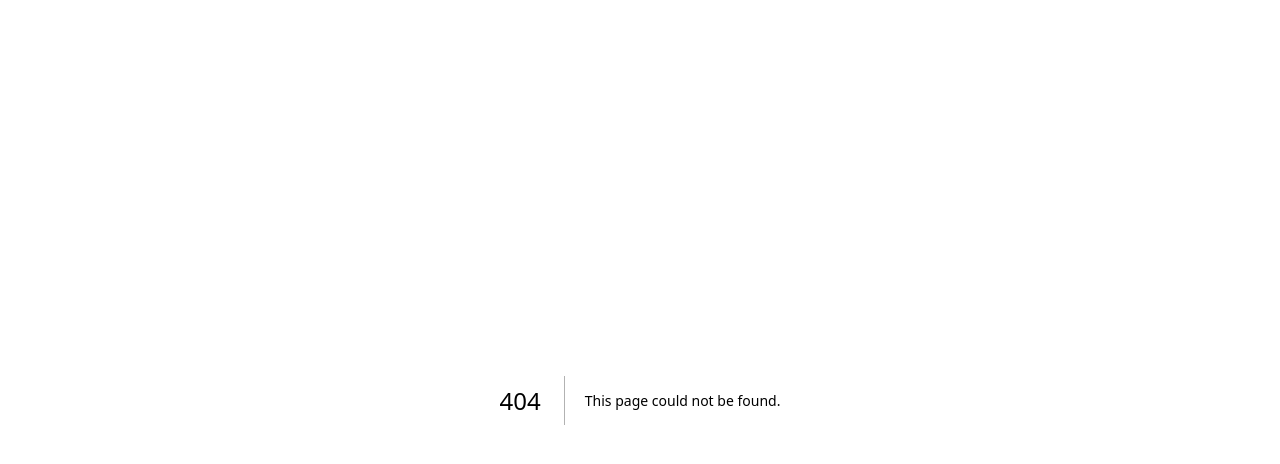
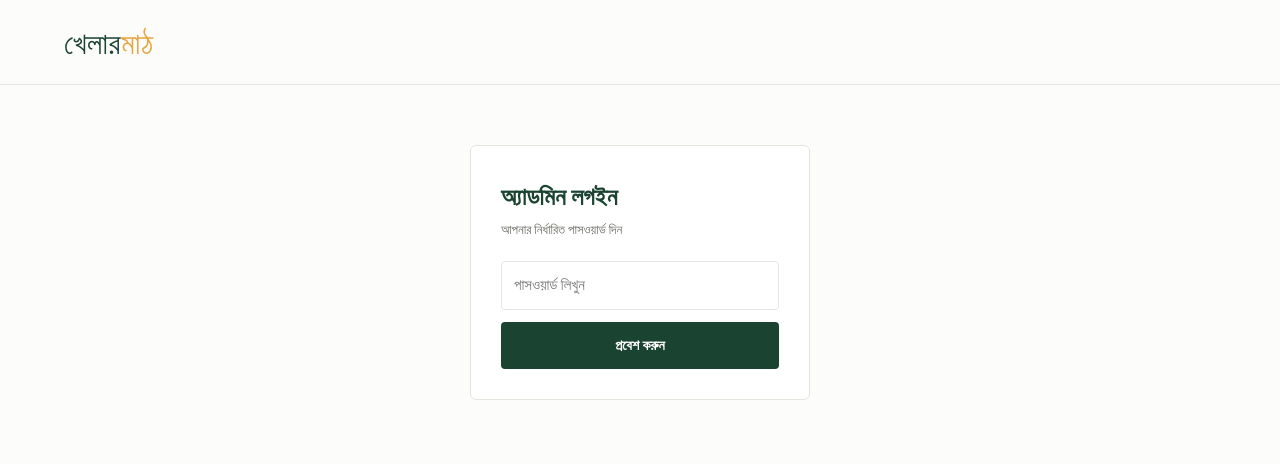
Before and after one commit to jibonhasanripon1-del/khelarmath, a Next.js app: page /admin in a window 1280 px wide. Before the commit this address had no page. Shown: the top 464 px of the page. Built offline with nearby package versions, Linux system fonts and the light colour scheme.

Commit message:
Add AdminLogin component for admin authentication

```diff
--- /dev/null
+++ b/app/admin/page.tsx
@@ -0,0 +1,107 @@
+'use client';
+
+import { useState, useEffect } from 'react';
+import { useRouter } from 'next/navigation';
+import Link from 'next/link';
+
+export default function AdminLogin() {
+  const [password, setPassword] = useState('');
+  const [error, setError] = useState('');
+  const [loading, setLoading] = useState(false); // লোডিং স্টেট
+  const [isMounted, setIsMounted] = useState(false); // হাইড্রেশন এরর এড়াতে
+  const router = useRouter();
+
+  useEffect(() => {
+    setIsMounted(true);
+    // পেজ লোড হওয়ার পর সেশন চেক করে ড্যাশবোর্ডে রিডাইরেক্ট করা
+    if (typeof window !== 'undefined' && sessionStorage.getItem('khelarmath_admin') === 'true') {
+      router.push('/admin/dashboard');
+    }
+  }, [router]);
+
+  async function handleLogin(e: React.FormEvent) {
+    e.preventDefault();
+    if (!password.trim()) {
+      setError('দয়া করে পাসওয়ার্ডটি লিখুন');
+      return;
+    }
+
+    setLoading(true);
+    setError('');
+
+    try {
+      const res = await fetch('/api/login', {
+        method: 'POST',
+        headers: { 'Content-Type': 'application/json' },
+        body: JSON.stringify({ password }),
+      });
+
+      // নেটওয়ার্ক বা সার্ভার এরর চেক
+      if (!res.ok) {
+        throw new Error('সার্ভারে সমস্যা হচ্ছে, আবার চেষ্টা করুন');
+      }
+
+      const data = await res.json();
+
+      if (data.success) {
+        sessionStorage.setItem('khelarmath_admin', 'true');
+        router.push('/admin/dashboard');
+      } else {
+        setError(data.message || 'পাসওয়ার্ড ভুল হয়েছে');
+      }
+    } catch (err) {
+      console.error(err);
+      setError('লগইন করতে সমস্যা হচ্ছে। অনুগ্রহ করে আবার চেষ্টা করুন।');
+    } finally {
+      setLoading(false);
+    }
+  }
+
+  // হাইড্রেশন শেষ হওয়া পর্যন্ত সাদা স্ক্রিন বা লোডার দেখানো (কনসোল এরর এড়াতে)
+  if (!isMounted) return null;
+
+  return (
+    <>
+      <header>
+        <Link href="/" className="logo">খেলার<span>মাঠ</span></Link>
+      </header>
+      <div style={{ maxWidth: 380, margin: '60px auto', padding: '0 20px' }}>
+        <div style={{ border: '1px solid var(--line)', borderRadius: 6, padding: 30, background: '#fff' }}>
+          <h2 className="anton" style={{ color: 'var(--pitch)', fontSize: 24, marginBottom: 6, textTransform: 'uppercase' }}>
+            অ্যাডমিন লগইন
+          </h2>
+          <p style={{ fontSize: 13, color: 'var(--muted)', marginBottom: 20 }}>
+            আপনার নির্ধারিত পাসওয়ার্ড দিন
+          </p>
+          <form onSubmit={handleLogin}>
+            <input
+              type="password"
+              placeholder="পাসওয়ার্ড লিখুন"
+              value={password}
+              onChange={e => setPassword(e.target.value)}
+              className="field-input"
+              style={{ marginBottom: 12, width: '100%', boxSizing: 'border-box' }}
+              disabled={loading} // লগইন চলার সময় ইনপুট ডিজেবল
+              required
+            />
+            {error && <p style={{ color: '#C0392B', fontSize: 13, marginBottom: 12 }}>{error}</p>}
+            <button
+              type="submit"
+              className="btn btn-primary"
+              style={{
+                width: '100%',
+                justifyContent: 'center',
+                padding: 12,
+                opacity: loading ? 0.7 : 1,
+                cursor: loading ? 'not-allowed' : 'pointer'
+              }}
+              disabled={loading} // ডাবল ক্লিক আটকাতে
+            >
+              {loading ? 'যাচাই করা হচ্ছে...' : 'প্রবেশ করুন'}
+            </button>
+          </form>
+        </div>
+      </div>
+    </>
+  );
+}
```
